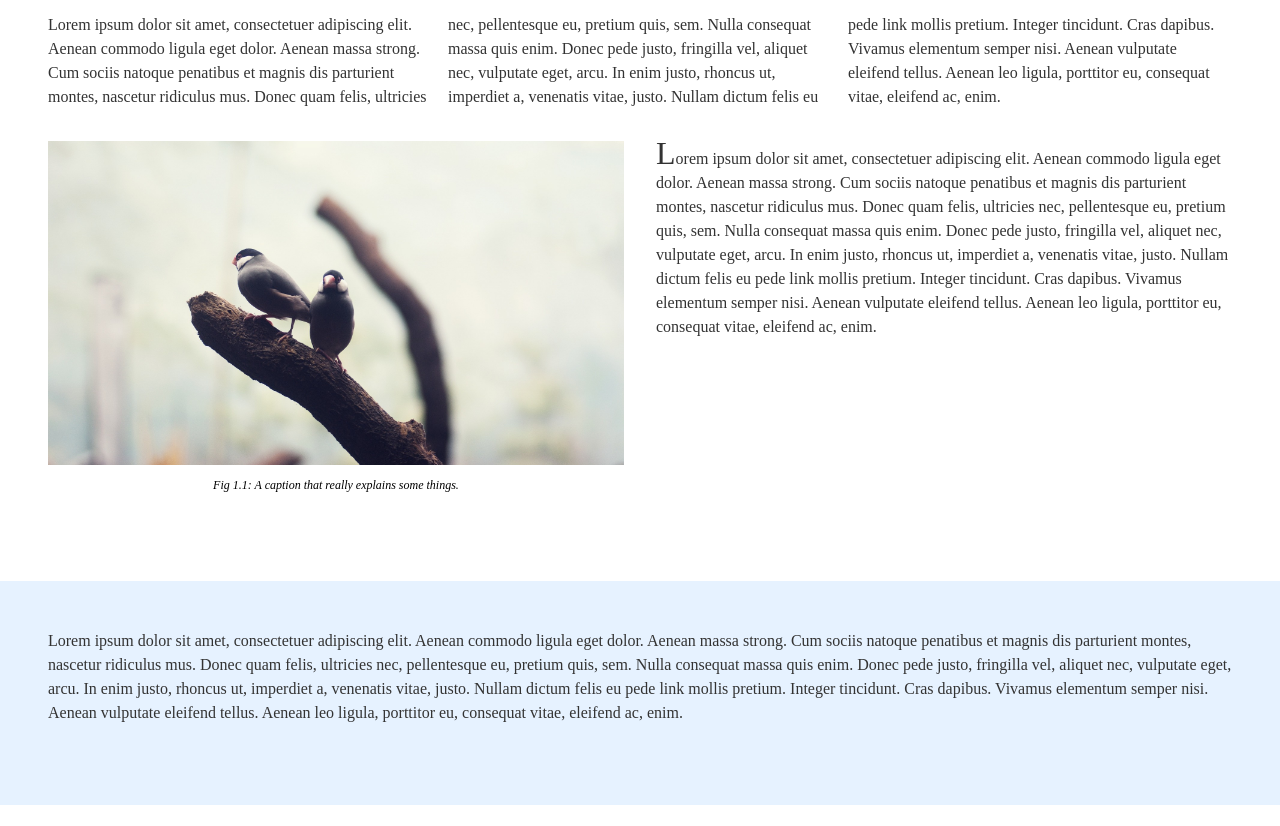
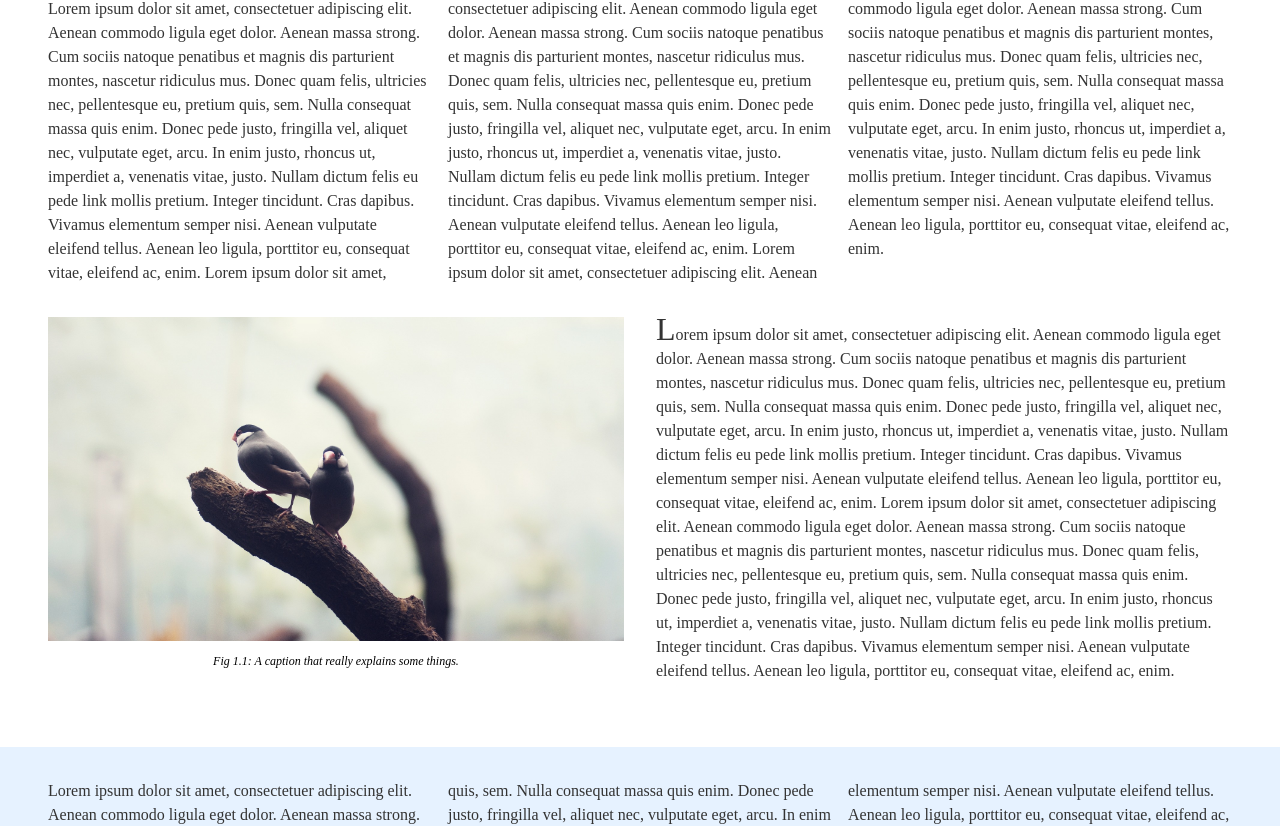
Before and after one commit to mscott5861/trcl, a React (Create React App) app: page / in a window 1280 px wide. Shown: the part 759-1585 px from the top of the page. Before the commit the page ends 1564 px from the top, so only its background shows below. Built offline with nearby package versions, Linux system fonts and the light colour scheme.

Commit message:
Abandoned 8px JS-based resizing on sublayout. Some responsiveness work on the same.

```diff
--- a/public/index.html
+++ b/public/index.html
@@ -20,7 +20,7 @@
       work correctly both with client-side routing and a non-root public URL.
       Learn how to configure a non-root public URL by running `npm run build`.
     -->
-    <title>trcl</title>
+    <title>urcl</title>
   </head>
   <body>
     <noscript>
--- a/src/components/atomic/containers/MainContent.js
+++ b/src/components/atomic/containers/MainContent.js
@@ -2,7 +2,7 @@ import React from 'react'
 import styled from 'styled-components'
 
 const StMainContent = styled.div`
-  padding: 3rem;
+  padding: 2rem 3rem;
 
   @meda(max-width: 768px) {
     padding: 1rem 2rem;
--- a/src/components/atomic/containers/Stripe.js
+++ b/src/components/atomic/containers/Stripe.js
@@ -2,7 +2,7 @@ import React from 'react'
 import styled from 'styled-components'
 
 const StStripe = styled.div`
-  padding: 3rem;
+  padding: 2rem 3rem;
   background-color: ${props => props.bgColor ? props.bgColor : '#d2d2d2'};
   width: 100%;
 
--- a/src/components/atomic/layouts/sublayouts/TwoColumnLayout.js
+++ b/src/components/atomic/layouts/sublayouts/TwoColumnLayout.js
@@ -17,7 +17,6 @@ const StTwoColumnLayout = styled.div`
   display: grid;
   grid-gap: 2rem;
   grid-template-columns: ${props => props.columns ? props.columns : '1fr 1fr'};
-  margin-bottom: 2rem;
   align-items: ${props => props.centeredVertically ? 'center' : 'initial'};
 
   &:first-child {
@@ -27,50 +26,27 @@ const StTwoColumnLayout = styled.div`
   &:nth-child(2) {
     grid-column: 2 / span 1;
   }
+
+  @media(max-width: 768px) {
+    grid-template-columns: 1fr;
+    &:first-child {
+      grid-row: 1 / span 1;
+    }
+
+    &:nth-child(2) {
+      grid-row: 2 / span 1;
+      grid-column: 1 / span 1;
+    }
+  }
 `
 
+let resizeTimer;
+
+
 export default class TwoColumnLayout extends React.Component {
-  state = {
-    id: ''
-  }
-
-  componentWillMount() {
-    this.setState({
-      id: generateUniqueId('tcl')
-    }, () => {
-      window.addEventListener('resize', this.roundHeightToMultipleOfEight);
-      this.setState({
-        oldHeight: document.getElementById(this.state.id).offsetHeight
-      });
-    });
-  }
-
-  //-----------------------------------------------------------------
-  //  This is kind of gross. I need these container heights to be
-  //  divisible by 8 (to conform to an 8-pixel grid system), and
-  //  I don't know of any non-javascript way of ensuring they are.
-  //  Need to figure one out; too much garbage exists for supporting
-  //  this solution.
-  //-----------------------------------------------------------------
-  componentDidMount() {
-    //this.roundHeightToMultipleOfEight();
-  }
-
-  componentWillUnmount() {
-    window.removeEventListener('resize', this.roundHeightToMultiplesOfEight);
-  }
-
-  roundHeightToMultipleOfEight = () => {
-    let layout = document.getElementById(this.state.id),
-        newHeight = ((Math.floor( this.state.oldHeight / 8 ) + 1) * 8) + 'px';
-
-    layout.style.height = newHeight;
-  }
-
   render() {
     return (
       <StTwoColumnLayout
-        id={this.state.id}
         columns={this.props.columns}
         centeredVertically={this.props.centeredVertically}>
         { this.props.children }
--- a/src/components/atomic/text/Copy.js
+++ b/src/components/atomic/text/Copy.js
@@ -9,11 +9,6 @@ import styled from 'styled-components'
  *  such as optimal length (66 characters for desktop, according
  *  to Bringhurst, and roughly half that for mobile), responsive
  *  line-height, etc.
- *
- *  Strings passed to Copy in curly braces and single quotes
- *  (e.g., <Copy> {'Example \n break'} </Copy>) will break on
- *  newline characters ('\n'), technically generating additional
- *  <p> elements to contain text following them.
  * -------------------------------------------------------------- */
 
 const StCopy = styled.p`
@@ -46,16 +41,12 @@ const StCopy = styled.p`
 
   @media(max-width: 768px) {
     max-width: ${props => props.optimizeLength ? '30ch' : 'initial'};
+    column-count: 1;
   }
 `
 
 export default function Copy(props) {
     return (
-      <React.Fragment>
-      { props.children && props.children.split('\n').map((paragraph, idx) => {
-        return (
-          paragraph.length > 0 &&
-          <React.Fragment key={'lorem-' + idx}>
       <StCopy
         centeredHorizontally={props.centeredHorizontally}
         centeredVertically={props.centeredVertically}
@@ -67,12 +58,8 @@ export default function Copy(props) {
         stylizeFirstLetter={props.stylizeFirstLetter}
         tracking={props.tracking}
         weight={props.weight}>
-              { paragraph }
+        { props.children }
       </StCopy>
-          </React.Fragment>
-        );
-      })}
-      </React.Fragment>
     );
 }
 
--- a/src/views/ViewSampleStretched3C.js
+++ b/src/views/ViewSampleStretched3C.js
@@ -48,7 +48,7 @@ export default class ViewSampleStretched3C extends React.Component {
         <MainContent>
           <Copy
             columns={3}>
-            { generateLoremIpsum(1) }
+            { generateLoremIpsum(3) }
           </Copy>
           <TwoColumnLayout>
             <ImageWithCaption
@@ -58,15 +58,15 @@ export default class ViewSampleStretched3C extends React.Component {
             </ImageWithCaption>
             <Copy
               stylizeFirstLetter>
-              { generateLoremIpsum() }
+              { generateLoremIpsum(2) }
             </Copy>
           </TwoColumnLayout>
         </MainContent>
         <Stripe
           bgColor='#e6f2ff'>
           <Copy
-            columns={1}>
-            { generateLoremIpsum(1) }
+            columns={3}>
+            { generateLoremIpsum(4) }
           </Copy>
         </Stripe>
       </StPageWrapper>
```
Lines whose indentation alone changed are shown as unchanged.
